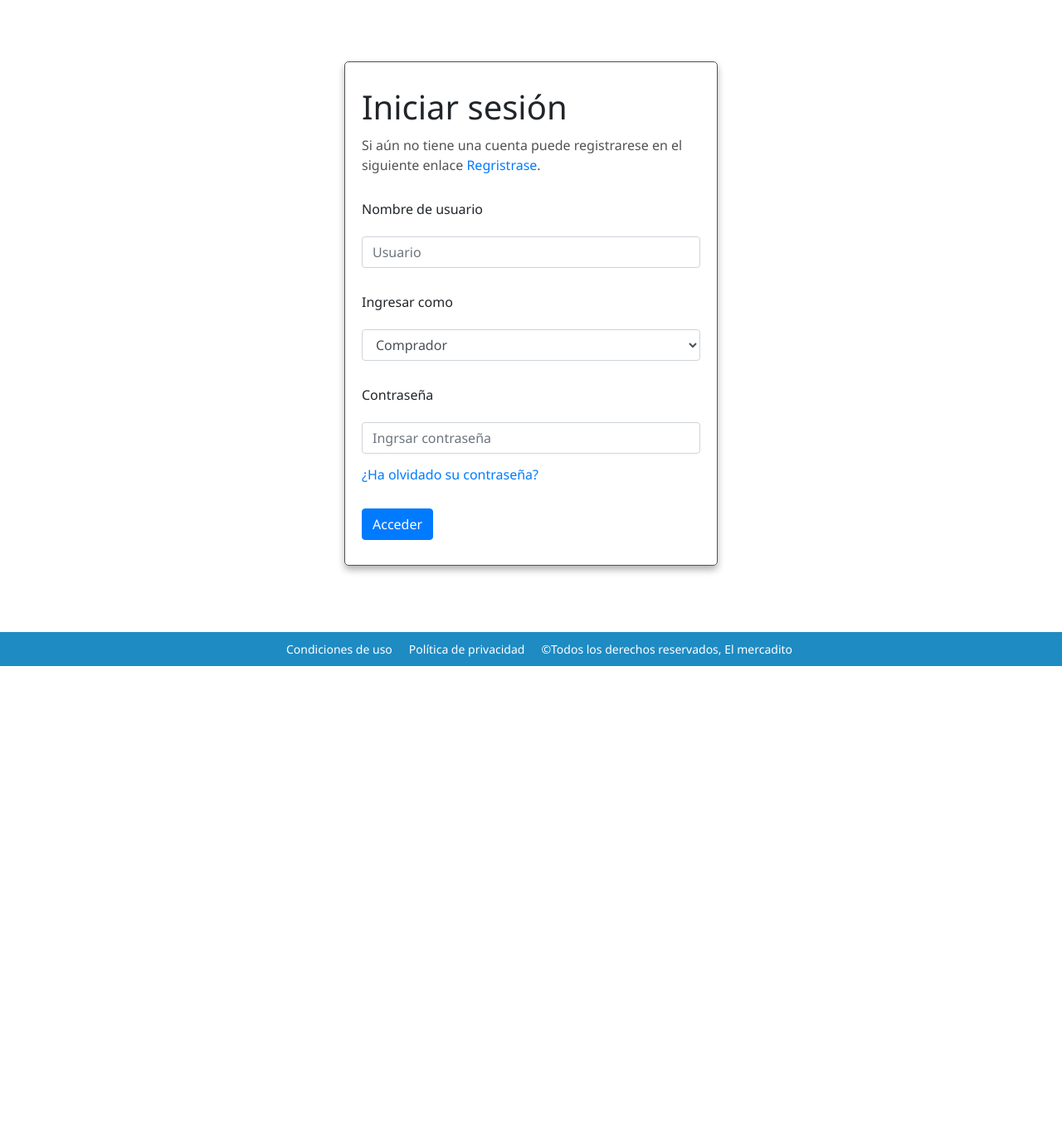
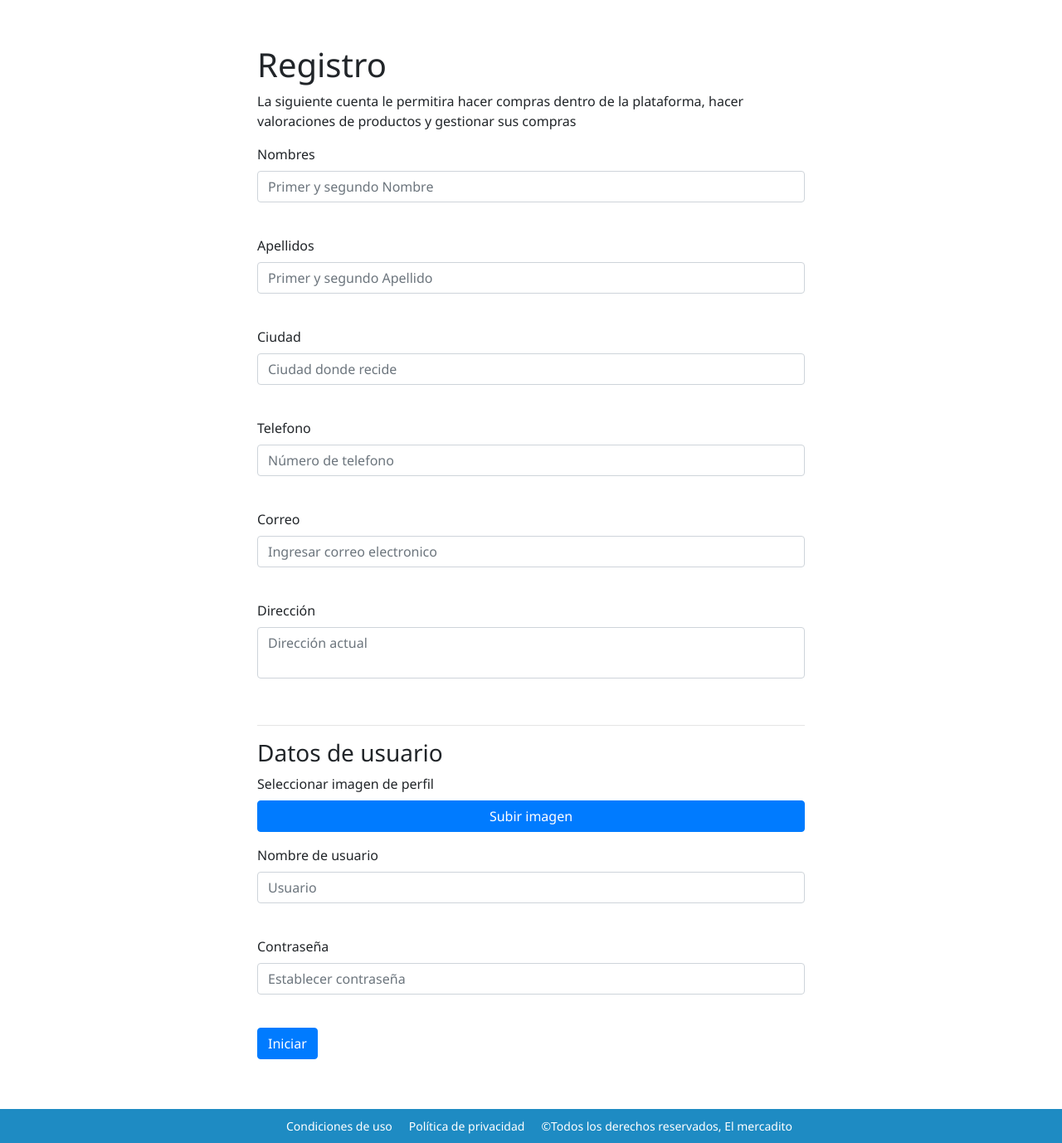
Before and after one commit to FerMedina18/Proyecto_Artesan-as, a Django app: page / in a window 1280 px wide. Shown: the part 101-1479 px from the top of the page at 83% size. Before the commit the page ends 904 px from the top, so only its background shows below. Run offline with Django 3.2, Linux system fonts and the light colour scheme; some libraries are stand-ins or nearby versions.

Commit message:
registros

```diff
--- a/artesanias/artesanias/settings.py
+++ b/artesanias/artesanias/settings.py
@@ -143,4 +143,7 @@ STATIC_URL = '/static/'
 
 STATICFILES_DIRS=(os.path.join(BASE_DIR), 'static')
 
+MEDIA_URL = '/media/'
+MEDIA_ROOT = os.path.join(BASE_DIR, 'media')
+
 # STATICFILES_STORAGE = 'whitenoise.storage.CompressedManifestStaticFilesStorage'
--- a/artesanias/artesanias/urls.py
+++ b/artesanias/artesanias/urls.py
@@ -21,6 +21,9 @@ from mercadito.views import index
 
 urlpatterns = [
     path('admin/', admin.site.urls),
-    path('',include('mercadito.urls', namespace='core')),
-    path('', index)
+    path('',include('mercadito.urls', namespace='mercadito')),
+    path('', index, name='home'),
 ]#  + static(settings.STATIC_URL, document_root=settings.STATIC_ROOT)
+
+if settings.DEBUG:
+    urlpatterns += static(settings.MEDIA_URL, document_root=settings.MEDIA_ROOT)
--- a/artesanias/mercadito/models.py
+++ b/artesanias/mercadito/models.py
@@ -34,7 +34,7 @@ class Usuario_Comprador(models.Model):
 
 class Perfil_Comprador(models.Model):
     usuario_comprador = models.OneToOneField(Usuario_Comprador, on_delete=models.CASCADE)
-    imagen = models.ImageField(blank=True)
+    imagen = models.ImageField(upload_to="usuarioComprador", blank=True)
     nombres = models.CharField(max_length=100)
     apellidos = models.CharField(max_length=100)
     ciudad = models.CharField(max_length=200)
--- a/artesanias/static/css/style.css
+++ b/artesanias/static/css/style.css
@@ -1,47 +1,59 @@
 main{
     margin-top: 115px;
-    width: 100%;
 }
 
-.container{
-    margin: 40px auto;
-    width: 450px;
-    border: 1px solid #525252;
-    border-radius: 5px;
-    padding: 30px 20px;
-    box-shadow: 0 5px 8px rgba(0, 0, 0, 0.3) ;
+.isesion.container{
+    margin-bottom: 60px;
+    padding: 0px 25px;
+    margin-top: 30px;
 }
 
-.container h1{
+.isesion.container h1{
     margin-bottom: 10px;
 }
 
-.container p{
+.isesion.container p{
     color: #525252;
 }
 
-.container .form-group{
+.isesion.container .form-group{
     line-height: 50px;
 }
 
+.rusuarioc.container{
+    padding: 40px 20px;
+    max-width: 700px;
+}
+
+.rusuarioc.container textarea{
+    resize: none;
+}
+
+.imagenuc{
+    display: flex;
+    flex-direction: column;
+}
+
+#imageperfiluc{
+    display: none;
+}
+
 /* Media queries*/
-@media screen and (min-height: 769px){
-    .container{
-        margin: 60px auto;
+@media screen and (min-width : 767px){
+    .isesion.container{
+        width: 500px;
+        margin: 60px auto 120px auto;
+        border: 1px solid #525252;
+        padding: 60px 15px;
+        border-radius: 5px;
+        box-shadow: 0px 5px 8px rgba(0, 0, 0, 0.4);
     }
 }
 
-@media screen and (min-height: 900px){
-    .container{
-        margin: 50px auto;
-        padding: 60px 30px;
-        width: 500px;
+@media screen and (min-width : 1023px){
+    .isesion.container{
+        width: 550px;
+        margin: 70px auto 195px auto;
+        padding: 70px 20px;
     }
 }
-
-@media screen and (min-height: 975px){
-    .container{
-        margin: 108px auto;
-        padding: 70px 30px;
-    }
-}
--- a/artesanias/static/css/stylelayout.css
+++ b/artesanias/static/css/stylelayout.css
@@ -216,9 +216,9 @@ a.carrito{
     border:none;
     outline:none;
     background: #1E8BC3;
-    color:white;
+    color:#fff;
     cursor: pointer;
-    padding: 15px;
+    padding: 10px 14px;
     font-size: 18px;
     border-radius: 50%;
 }
--- a/artesanias/static/js/main.js
+++ b/artesanias/static/js/main.js
@@ -82,4 +82,26 @@ $(document).ready(function(){
         document.documentElement.scrollTop = 0;
     }
 
+    $('#imageperfiluc').on('change', validarImagen);
+
+    /* validar imagenes */
+    function validarImagen(){
+        var fileName = document.getElementById("imageperfiluc").value;
+        var idxDot = fileName.lastIndexOf(".") + 1;
+        var extFile = fileName.substr(idxDot, fileName.length).toLowerCase();
+        if (extFile=="jpg" || extFile=="jpeg" || extFile=="png"){
+
+            if(fileName.files && fileName.files[0]){
+                var ver = new FileReader();
+
+                ver.onload=function(e){
+                    document.getElementById('visualizar').innerHTML =
+                    '<embed src="'+e.target.result+'" width="200" height="200" >';
+                }
+                ver.readAsDataURL(fileName.files[0]);
+            }
+        }else{
+            alert("Solo se permite archivos cuya extensión sean jpg, png o jpeg");
+        }
+    }
 });
--- a/artesanias/templates/index.html
+++ b/artesanias/templates/index.html
@@ -7,27 +7,81 @@
 
 {% block content %}
 <main>
-    <div class="container">
-        <h1>Iniciar sesión</h1>
-        <p>Si aún no tiene una cuenta puede registrarese en el siguiente enlace <span><a href="#">Regristrase</a></span>.</p>
+    <div class="rusuarioc container" enctype="multipart/form-data">
+        <h1>Registro</h1>
+        <p>La siguiente cuenta le permitira hacer compras dentro de la plataforma, hacer valoraciones de productos y gestionar sus compras</p>
         <form method="post">
             <div class="form-group">
-                <label for="nusuario">Nombre de usuario</label>
-                <input type="text" class="form-control" id="nusuario" placeholder="Usuario">
+                <label for="nombresuc">Nombres</label>
+                <input type="text" class="form-control" id="nombresuc" placeholder="Primer y segundo Nombre" required>
             </div>
+
+            <br>
+
             <div class="form-group">
-                <label for="rusuario">Ingresar como</label>
-                <select class="form-control" id="rusuario">
-                    <option value="comprador">Comprador</option>
-                    <option value="vendedor">Vendedor</option>
-                </select>
+                <label for="apellidosuc">Apellidos</label>
+                <input type="text" class="form-control" id="apellidosuc" placeholder="Primer y segundo Apellido" required>
             </div>
+
+            <br>
+
             <div class="form-group">
-                <label for="pusuario">Contraseña</label>
-                <input type="password" class="form-control" id="pusuario" placeholder="Ingrsar contraseña">
-                <a href="#">¿Ha olvidado su contraseña?</a>
+                <label for="ciudaduc">Ciudad</label>
+                <input type="text" id="ciudaduc" class="form-control" placeholder="Ciudad donde recide" required>
             </div>
-            <button type="submit" class="btn btn-primary">Acceder</button>
+
+            <br>
+
+            <div class="form-group">
+                <label for="telefonouc">Telefono</label>
+                <input type="text" class="form-control" id="telefonouc" placeholder="Número de telefono" required>
+            </div>
+
+            <br>
+
+            <div class="form-group">
+                <label for="correouc">Correo</label>
+                <input type="email" class="form-control" id="correouc" placeholder="Ingresar correo electronico" required>
+            </div>
+
+            <br>
+
+            <div class="form-group">
+                <label for="direccionuc">Dirección</label>
+                <textarea class="form-control" id="direccionuc" placeholder="Dirección actual" row="3" required></textarea>
+            </div>
+
+            <br>
+
+            <hr>
+
+            <h3>Datos de usuario</h3>
+
+            <div class="imagenuc form-group">
+                <label for="imageperfiluc">Seleccionar imagen de perfil</label>
+                <input type="file" class="form-control-file" id="imageperfiluc" accept=".png, .jpg, .jpeg">
+
+                <input type="button" class="btn btn-primary" value="Subir imagen"
+                        onclick="document.getElementById('imageperfiluc').click()">
+
+                <div id="visualizar"></div>
+            </div>
+
+            <div class="form-group">
+                <label for="nusuarioc">Nombre de usuario</label>
+                <input type="text" class="form-control" id="nusuarioc" placeholder="Usuario" required>
+            </div>
+
+            <br>
+
+            <div class="form-group">
+                <label for="pusuarioc">Contraseña</label>
+                <input type="password" class="form-control" id="pusuarioc" placeholder="Establecer contraseña" required>
+            </div>
+
+            <br>
+
+            <button type="submit" class="btn btn-primary">Iniciar</button>
         </form>
     </div>
 </main>
--- a/artesanias/templates/layout.html
+++ b/artesanias/templates/layout.html
@@ -66,7 +66,7 @@
     {% endblock content %}
 
     <div class="backtotop">
-        <button id="mbutton" title="Autoscroll">Top</button>
+        <button id="mbutton" title="Autoscroll"><i class="fas fa-arrow-up"></i></button>
     </div>
     <footer>
         <a href="">Condiciones de uso</a>
```
Also changed, not shown: artesanias/templates/cuentas/inicionormal.html (+20 -8 lines), artesanias/templates/cuentas/registrocomprador.html (added, +10 -0 lines), artesanias/mercadito/migrations/0006_auto_20200609_2040.py (added).
